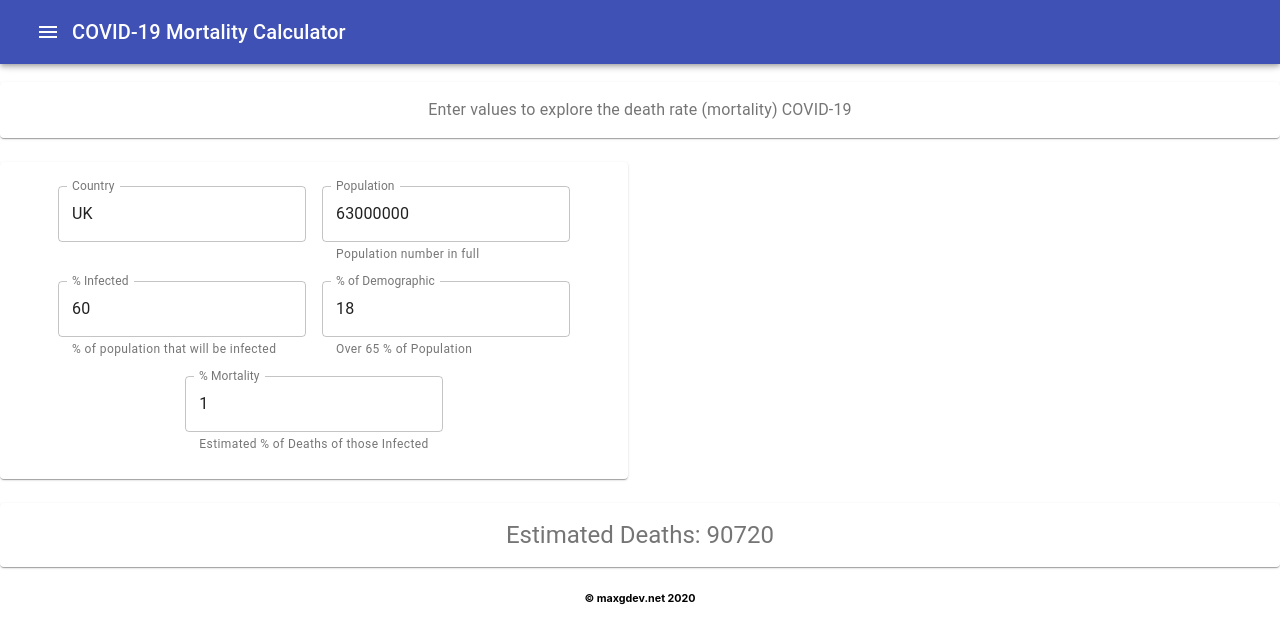
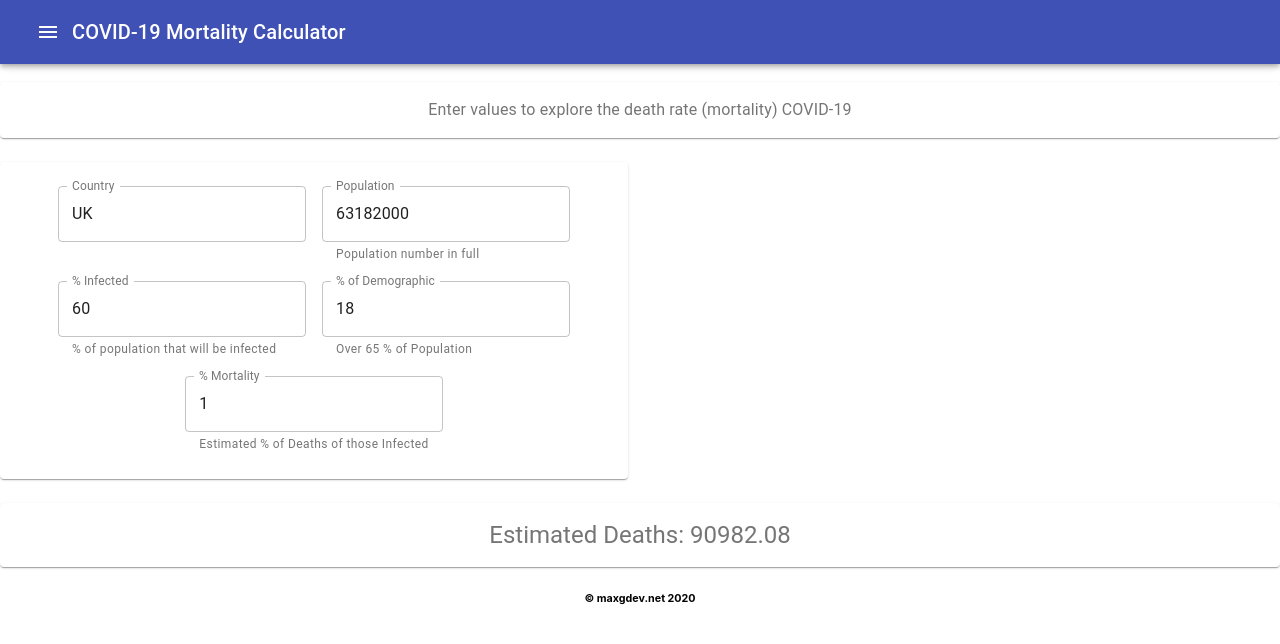
Before and after one commit to maxgdev/covid19-calc, a React (Create React App) app: page / in a window 1280 px wide. Shown: the top 644 px of the page. Built offline with nearby package versions, Linux system fonts and the light colour scheme.

Commit message:
Added calcDeaths() to calculate deaths from state variables

```diff
--- a/src/App.js
+++ b/src/App.js
@@ -1,14 +1,14 @@
 import React from 'react';
 import MyAppBar from './AppBar'
 import Footer from './Footer'
-import ValidationTextFields from './TextField'
+import FormInputs from './TextField'
 
 function App() {
   return (
     <div className="App">
       <h1>Covid 19 Calculator</h1>
       <MyAppBar />
-      < ValidationTextFields />
+      < FormInputs />
       < Footer />
     </div>
   );
--- a/src/TextField/index.js
+++ b/src/TextField/index.js
@@ -1,9 +1,10 @@
-import React from 'react';
+import React, { useState, useEffect } from 'react';
 import TextField from '@material-ui/core/TextField';
 import Paper from '@material-ui/core/Paper';
 import Grid from '@material-ui/core/Grid';
 import Typography from '@material-ui/core/Typography'
 import { makeStyles } from '@material-ui/core/styles';
+
 
 const useStyles = makeStyles(theme => ({
   root: {
@@ -20,8 +21,23 @@ const useStyles = makeStyles(theme => ({
   },
 }));
 
-export default function FormPropsTextFields() {
+export default function FormInputs() {
   const classes = useStyles();
+  const [population, setPopulation] = useState(63182000);
+  const [infectedPercentage, setInfectedPercentage] = useState(80);
+  const [demographyPercentage, setDemographyPercentage] = useState(18);
+  const [mortality, setMortality] = useState(1);
+  const [deaths, setDeaths] = useState(0);
+
+
+  const calcDeaths = (population, infectedPercentage, demographyPercentage, mortality) => {
+    const deaths = (population *
+        (infectedPercentage/100) *
+        (demographyPercentage/100) *
+        (mortality/100));
+        console.log(deaths);
+    return deaths;
+  }
 
   return (
     <div className={classes.root}>
@@ -48,7 +64,7 @@ export default function FormPropsTextFields() {
               id="outlined-population"
               label="Population"
               type="number"
-              defaultValue="63000000"
+              defaultValue="63182000"
               InputLabelProps={{
                 shrink: true,
               }}
@@ -94,7 +110,7 @@ export default function FormPropsTextFields() {
       </Grid>
       <Grid item xs={12}>
         <Paper className={classes.paper}>
-          <Typography variant='h5'>Estimated Deaths: 90720</Typography>
+            <Typography variant='h5'>Estimated Deaths: {calcDeaths(population, infectedPercentage, demographyPercentage, mortality)}</Typography>
         </Paper>
       </Grid>
 
```
